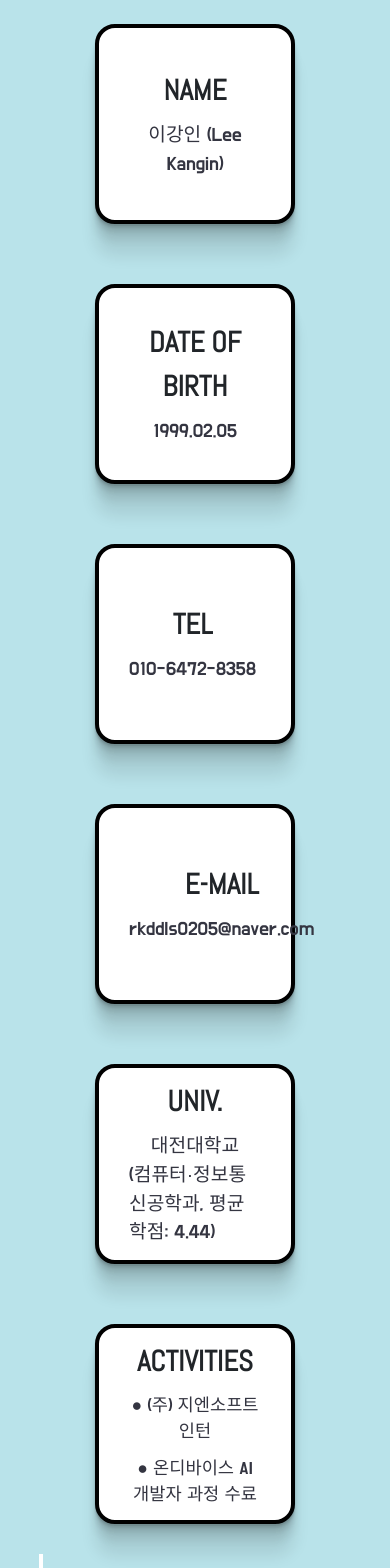
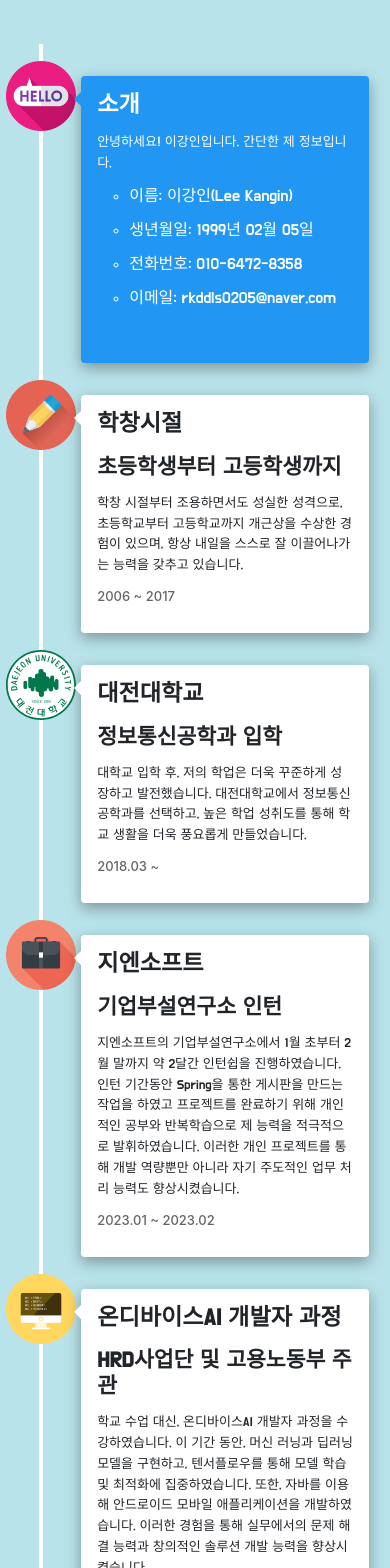
Before and after one commit to Kangin-Lee/portfolio, a React (Create React App) app: page / in a window 390 px wide. Shown: the part 1600-3168 px from the top of the page. Built offline with nearby package versions, Linux system fonts and the light colour scheme.

Commit message:
어바웃 부분 수정

```diff
--- a/src/App.css
+++ b/src/App.css
@@ -360,6 +360,10 @@ Note: Beware of modifying this element as it can break the animations - you shou
 .about-list{
   list-style: circle;
 }
+.about-list li{
+  margin: 10px 0;
+  font-family: var(--normal-font-family);
+}
 .vertical-timeline-element-icon{
   display: flex;
   align-items: center;
@@ -368,6 +372,11 @@ Note: Beware of modifying this element as it can break the animations - you shou
 
 .about-timeline h3,.about-timeline h4{
   font-weight: bold;
+  font-family: var(--normal-font-family);
+}
+
+.about-timeline p{
+  font-family: var(--normal-font-family);
 }
 .vertical-timeline-element-subtitle{
   padding-top: 16px;
@@ -388,102 +397,7 @@ Note: Beware of modifying this element as it can break the animations - you shou
   line-height: 1em;
 }
 
-.about {
-  padding: 30px;
-  display: flex;
-  box-shadow: var(--box-shadow);
-  width: 500px;
-  height: 200px;
-  margin: 30px;
-  border-radius: 20px;
-  border: 4px solid black;
-  align-items: center;
-  transition: 0.5s;
-  background-color: white;
-}
-.about:hover {
-  transition: 0.5s;
-  box-shadow: none;
-  transform: translateY(2px);
-}
-.about-2pack {
-  display: flex;
-  justify-content: center;
-  align-items: center;
-  flex-wrap: wrap;
-}
 
-.about-icon {
-  font-size: 4em;
-  margin-right: 30px;
-}
-
-.about-title {
-  font-size: 2.2em;
-  font-weight: bold;
-  margin-bottom: 10px;
-  font-family: var(--header-font-family);
-}
-
-.about-sub {
-  font-size: 1.5em;
-  color: #343541;
-  font-family: var(--normal-font-family);
-}
-
-.about-active {
-  display: flex;
-}
-
-@media (max-width: 768px) {
-  .about {
-    width: 400px;
-  }
-  .about-icon {
-    font-size: 3em;
-  }
-  .about-sub2 {
-    font-size: 1em;
-  }
-}
-
-@media (max-width: 505px) {
-  .about {
-    width: 320px;
-  }
-  .about-icon {
-    display: none;
-  }
-  .about-title {
-    font-size: 1.8em;
-  }
-  .about-sub {
-    font-size: 1.2em;
-  }
-  .about-sub2 {
-    font-size: 0.5em;
-  }
-}
-
-@media (max-width: 423px) {
-  .about {
-    width: 200px;
-  }
-  .about-icon {
-    display: none;
-  }
-  .about-title {
-    font-size: 1.8em;
-    text-align: center;
-  }
-  .about-sub {
-    font-size: 1.2em;
-    text-align: center;
-  }
-  .about-sub2 {
-    font-size: 0.5em;
-  }
-}
 /* skill---------------------------------------------------------------- */
 .skill-area {
   background-color: #7cc1ac;
--- a/src/Layout/AboutMe.js
+++ b/src/Layout/AboutMe.js
@@ -18,67 +18,9 @@ const AboutMe = () => {
   return (
     <div id="ABOUT ME" className="aboutme-area">
       <Container>
-        <header>
+        <header style={{ marginBottom: "50px" }}>
           <MenuTitle title={"ABOUT ME"} />
         </header>
-        <div className="about-2pack">
-          <div className="name-area">
-            <AboutMenu
-              icon={faUser}
-              title={"NAME"}
-              sub={"이강인 (Lee Kangin)"}
-            />
-          </div>
-          <div className="birth-area">
-            <AboutMenu
-              icon={faCakeCandles}
-              title={"DATE OF BIRTH"}
-              sub={"1999.02.05"}
-            />
-          </div>
-        </div>
-
-        <div className="about-2pack">
-          <div className="tel-area">
-            <AboutMenu icon={faPhone} title={"TEL"} sub={"010-6472-8358"} />
-          </div>
-
-          <div className="email-area">
-            <AboutMenu
-              icon={faEnvelope}
-              title={"E-MAIL"}
-              sub={"rkddls0205@naver.com"}
-            />
-          </div>
-        </div>
-
-        <div className="about-2pack">
-          <div className="univ-area">
-            <AboutMenu
-              icon={faPencil}
-              title={"UNIV."}
-              sub={"대전대학교"}
-              sub2={"(컴퓨터·정보통신공학과, 평균 학점: 4.44)"}
-            />
-          </div>
-
-          <div className="about active-area">
-            <div className="about-icon">
-              <FontAwesomeIcon icon={faFilePen} />
-            </div>
-            <div>
-              <div className="about-title">ACTIVITIES</div>
-              <div style={{ fontSize: "1.1em" }} className="about-sub">
-                <div style={{ marginBottom: "10px" }} className="about-active">
-                  <div>● (주) 지엔소프트 인턴</div>
-                </div>
-                <div className="about-active">
-                  <div>● 온디바이스 AI 개발자 과정 수료</div>
-                </div>
-              </div>
-            </div>
-          </div>
-        </div>
         <TimeLine />
       </Container>
     </div>
--- a/src/component/TimeLine.js
+++ b/src/component/TimeLine.js
@@ -33,7 +33,7 @@ const TimeLine = () => {
         <VerticalTimelineElement
           className="vertical-timeline-element--work"
           contentStyle={{ boxShadow: "rgba(0, 0, 0, 0.35) 0px 5px 15px" }}
-          date="2006 - 2017"
+          date="2006 ~ 2017"
           iconStyle={{
             background: "rgb(33, 150, 243)",
             color: "#fff",
@@ -53,7 +53,7 @@ const TimeLine = () => {
         <VerticalTimelineElement
           className="vertical-timeline-element--work"
           contentStyle={{ boxShadow: "rgba(0, 0, 0, 0.35) 0px 5px 15px" }}
-          date="2018.03"
+          date="2018.03 ~"
           iconStyle={{
             background: "rgb(33, 150, 243)",
             color: "#fff",
@@ -73,7 +73,7 @@ const TimeLine = () => {
         <VerticalTimelineElement
           className="vertical-timeline-element--work"
           contentStyle={{ boxShadow: "rgba(0, 0, 0, 0.35) 0px 5px 15px" }}
-          date="2023.01 - 2023.02"
+          date="2023.01 ~ 2023.02"
           iconStyle={{
             background: "rgb(33, 150, 243)",
             color: "#fff",
@@ -95,7 +95,7 @@ const TimeLine = () => {
         <VerticalTimelineElement
           className="vertical-timeline-element--education"
           contentStyle={{ boxShadow: "rgba(0, 0, 0, 0.35) 0px 5px 15px" }}
-          date="2023.08 - 2023.10"
+          date="2023.08 ~ 2023.10"
           iconStyle={{
             background: "rgb(233, 30, 99)",
             color: "#fff",
@@ -119,7 +119,7 @@ const TimeLine = () => {
         <VerticalTimelineElement
           className="vertical-timeline-element--education"
           contentStyle={{ boxShadow: "rgba(0, 0, 0, 0.35) 0px 5px 15px" }}
-          date="2024.02"
+          date="~ 2024.02"
           iconStyle={{
             background: "rgb(233, 30, 99)",
             color: "#fff",
```
